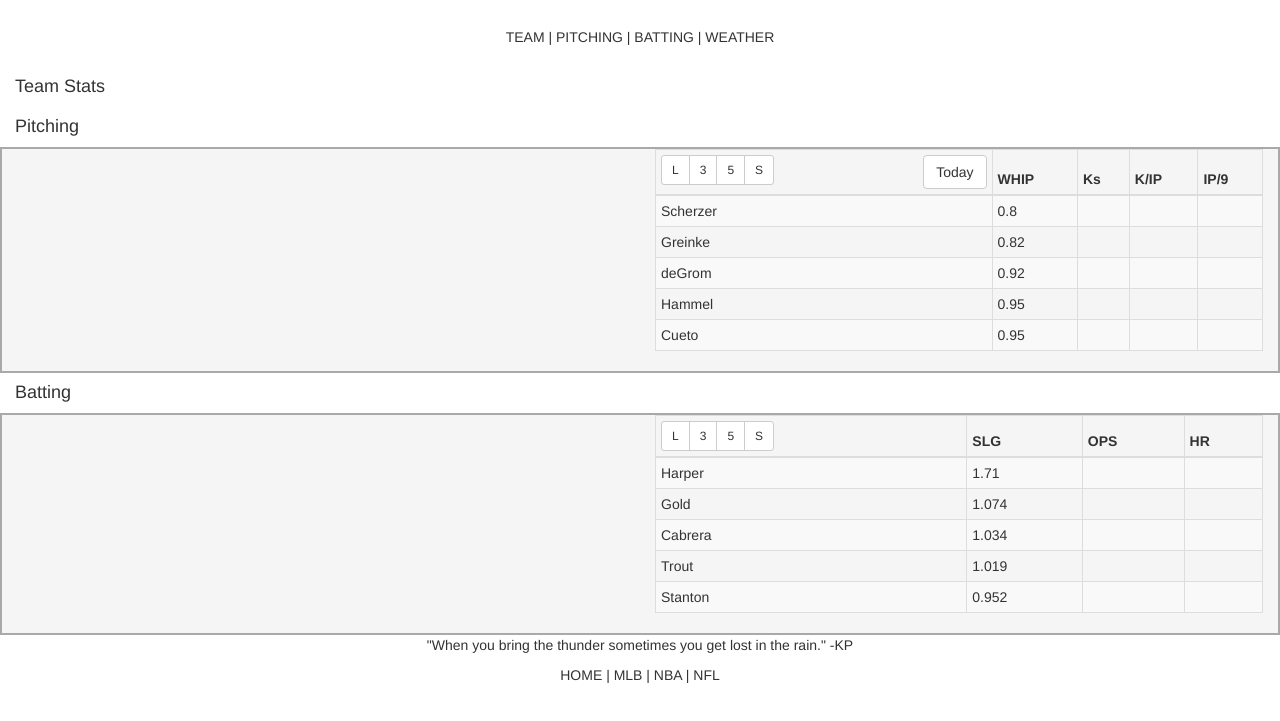
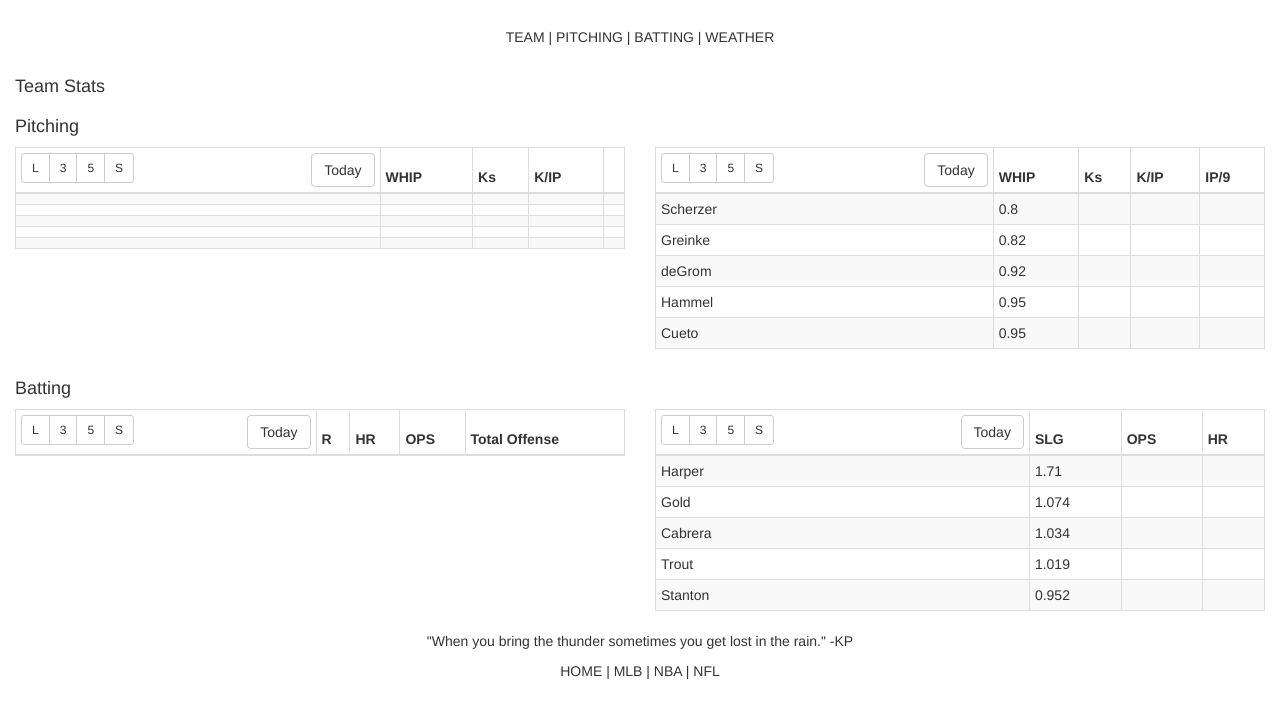
Before and after one commit to derFBeste/stats-stax, a website with bundled scripts: page public/mlb.html in a window 1280 px wide. Shown: the part 63-784 px from the top of the page. Built offline with nearby package versions, Linux system fonts and the light colour scheme.

Commit message:
Updated project.

```diff
--- a/public/css/MLBstyles.css
+++ b/public/css/MLBstyles.css
@@ -44,18 +44,16 @@ footer{
 }
 
 #pitching{
-	border: 2px solid #A9A9A9;
-	background-color: #F5F5F5;
+
 }
 
 #batting{
-	border: 2px solid #A9A9A9;
-	background-color: #F5F5F5;
+
 }
 
 
 .ng-table{
-	    border: 1px solid #000000;
+
 }
 
 /*.gridStyle {
--- a/public/mlb.html
+++ b/public/mlb.html
@@ -54,8 +54,36 @@
               </section>
               <h4>Pitching</h4>
               <section class="row" id="pitching">
-                  <div class="col-md-6" id="pitchersDaily"></div>
-                  <div class="col-md-6">
+                  <div class="col-md-6" id="pitcherTeam">
+                    <!-- TODO What are the key stats for team pitching? Relief stats?  Home, away stats? -->
+                    <table ng-table="tableParams" class="table table-condensed table-bordered table-striped input-arguments variables-matrix" id="pitcherBestStats">
+                        <thead>
+                            <tr>
+                                <th>
+                                <div class="btn-group btn-group-sm" role="group" aria-label="...">
+                                  <button type="button" class="btn btn-default">L</button>
+                                  <button type="button" class="btn btn-default">3</button>
+                                  <button type="button" class="btn btn-default">5</button>
+                                  <button type="button" class="btn btn-default">S</button>
+                                </div>
+                                  <button type="button" class="btn btn-default" style="float: right">Today</button>
+                                </th>
+                                <th>WHIP</th>
+                                <th>Ks</th>
+                                <th>K/IP</th>
+                                <th></th>
+                            </tr>
+                        </thead>
+                        <tr ng-repeat="player in bestPitchers">
+                            <td>{{team.teamName}}</td>
+                            <td data-title="'WHIP'" sortable="'WHIP'">{{team.WHIP}}</td>
+                            <td>{{team.Ks}}</td>
+                            <td>{{team.KIP}}</td>
+                            <td>{{team.IP9}}</td>
+                        </tr>
+                    </table>
+                  </div>
+                  <div class="col-md-6" id="pitcherIndividual">
                       <table ng-table="tableParams" class="table table-condensed table-bordered table-striped input-arguments variables-matrix" id="pitcherBestStats">
                           <thead>
                               <tr>
@@ -82,12 +110,40 @@
                               <td>{{player.IP9}}</td>
                           </tr>
                       </table>
-                      <div id="pitcherWorstStats"></div>
+                      <div id="pitcherWorstStats">
+                        <!-- TODO Add the top pitchers likely to get shelled -->
+                      </div>
                   </div>
               </section>
               <h4>Batting</h4>
               <section class="row" id="batting">
-                  <div class="col-md-6" id="battersDaily">
+                  <div class="col-md-6" id="batterTeam">
+                    <table ng-table="tableParams" class="table table-condensed table-bordered table-striped input-arguments variables-matrix" id="pitcherBestStats">
+                        <thead>
+                            <tr>
+                                <th>
+                                <div class="btn-group btn-group-sm" role="group" aria-label="...">
+                                  <button type="button" class="btn btn-default">L</button>
+                                  <button type="button" class="btn btn-default">3</button>
+                                  <button type="button" class="btn btn-default">5</button>
+                                  <button type="button" class="btn btn-default">S</button>
+                                </div>
+                                  <button type="button" class="btn btn-default" style="float: right">Today</button>
+                                </th>
+                                <th>R</th>
+                                <th>HR</th>
+                                <th>OPS</th>
+                                <th>Total Offense</th>
+                            </tr>
+                        </thead>
+                        <tr ng-repeat="team in Teams">
+                            <td>{{team.teamName}}</td>
+                            <td data-title="'runs'" sortable="'WHIP'">{{team.runs}}</td>
+                            <td>{{team.homeRuns}}</td>
+                            <td>{{team.ops}}</td>
+                            <td>{{team.totalOffense}}</td>
+                        </tr>
+                    </table>
 
                   </div>
 
@@ -102,6 +158,7 @@
                                       <button type="button" class="btn btn-default">5</button>
                                       <button type="button" class="btn btn-default">S</button>
                                     </div>
+                                    <button type="button" class="btn btn-default" style="float: right">Today</button>
                                   </th>
                                   <th>SLG</th>
                                   <th>OPS</th>
```
